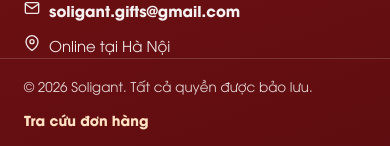
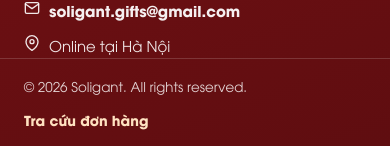
Before and after one commit to HuyNguyen3107/soligant-client, a React (Vite) app: page / in a window 390 px wide. Shown: the part 5727-5873 px from the top of the page. Built offline with nearby package versions, Linux system fonts and the light colour scheme; no server answers.

Commit message:
fix: update footer copyright text to English and adjust login page layout for better responsiveness

```diff
--- a/src/components/layout/Footer/Footer.tsx
+++ b/src/components/layout/Footer/Footer.tsx
@@ -91,7 +91,7 @@
       <div className="footer__bottom">
         <div className="container footer__bottom-inner">
           <p className="footer__copyright">
-            © {currentYear} Soligant. Tất cả quyền được bảo lưu.
+            © {currentYear} Soligant. All rights reserved.
           </p>
           <Link to="/tra-cuu-don-hang" className="footer__bottom-link">
             Tra cứu đơn hàng
--- a/src/pages/Login/Login.css
+++ b/src/pages/Login/Login.css
@@ -2,6 +2,7 @@
   min-height: 100vh;
   display: grid;
   grid-template-columns: 1fr 1fr;
+  grid-template-rows: minmax(100vh, auto);
   background-color: var(--color-white);
 }
 
```
